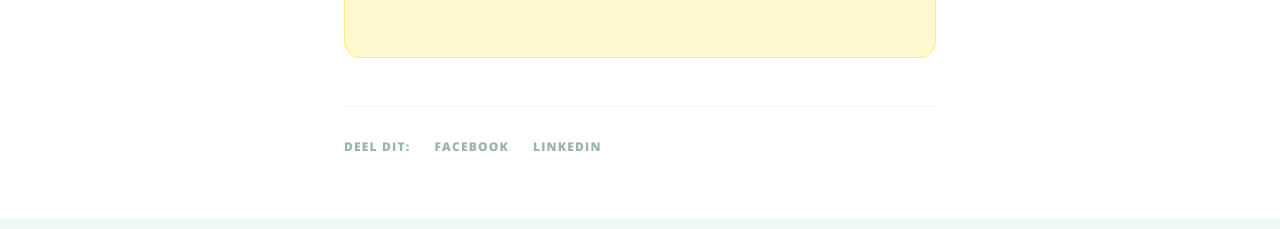
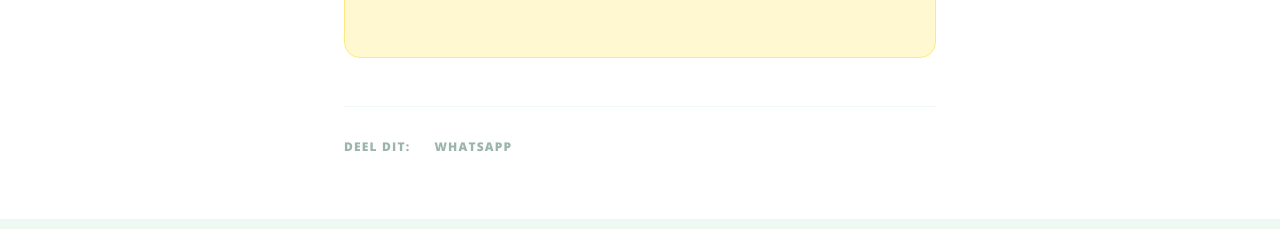
Before and after one commit to BACHELORPROEF-Project-Kamil/kamil-web, a Next.js app: page /tips-and-guides/gids/waarom-leeftijd-website-belangrijk in a window 1280 px wide. Shown: the part 1820-2049 px from the top of the page. Built offline with nearby package versions, Linux system fonts and the light colour scheme.

Commit message:
chore: added sharable whatsapp links

```diff
--- a/app/tips-and-guides/gids/[slug]/page.tsx
+++ b/app/tips-and-guides/gids/[slug]/page.tsx
@@ -21,6 +21,11 @@ export default async function GuideDetailPage({ params }: PageProps) {
     const relatedGuides = allGuides
         .filter((g) => g.slug !== slug && g.category === guide.category)
         .slice(0, 2);
+
+    const baseUrl = "http://localhost:3000";
+    const fullUrl = encodeURIComponent(`${baseUrl}/tips-and-guides/gids/${slug}`);
+    const shareMessage = encodeURIComponent("Check deze gids: ");
+    const whatsappLink = `https://wa.me/?text=${shareMessage}${fullUrl}`;
 
     const toc = guide.content
         .split("\n")
@@ -101,8 +106,9 @@ export default async function GuideDetailPage({ params }: PageProps) {
 
                         <div className="mt-12 pt-8 border-t border-accent-background flex items-center gap-6 text-xs font-bold uppercase tracking-widest text-accent-green/40">
                             <span>Deel dit:</span>
-                            <Link href="#" className="hover:text-accent-orange transition-colors">Facebook</Link>
-                            <Link href="#" className="hover:text-accent-orange transition-colors">LinkedIn</Link>
+                            <Link href={whatsappLink} target="_blank" className="hover:text-accent-orange transition-colors">
+                                WhatsApp
+                            </Link>
                         </div>
                     </main>
 
```
